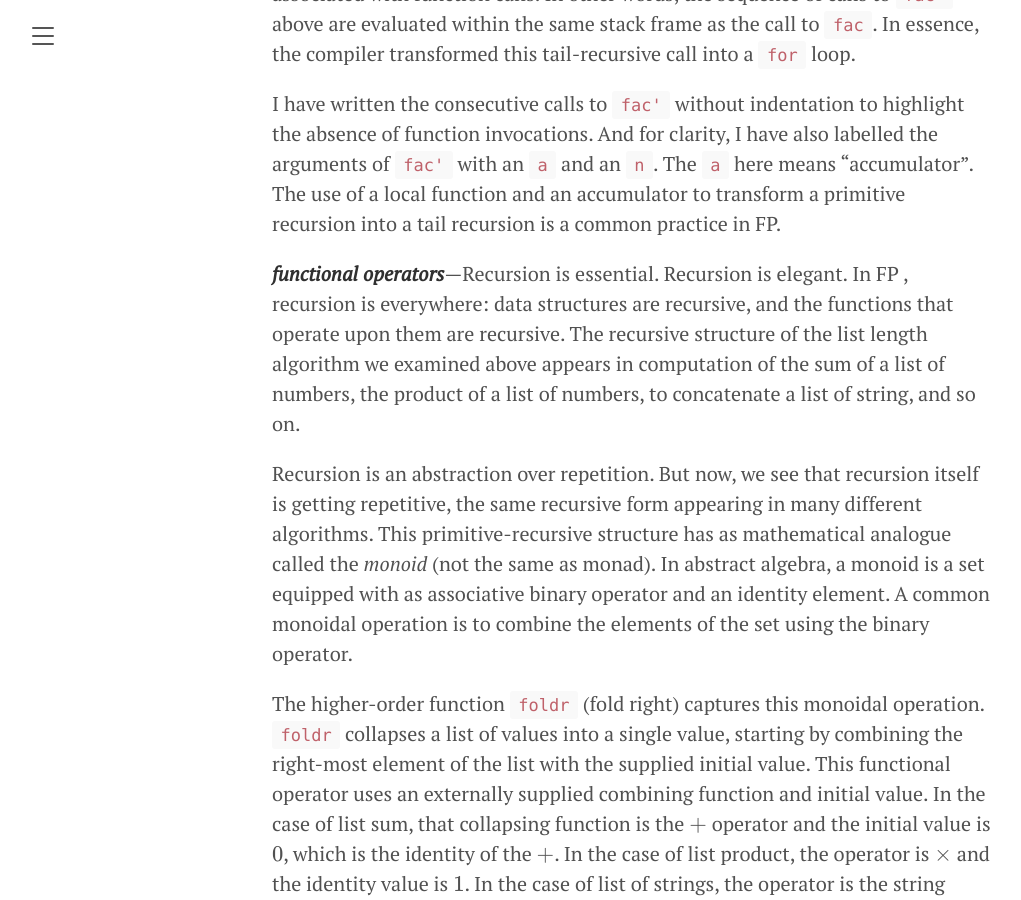
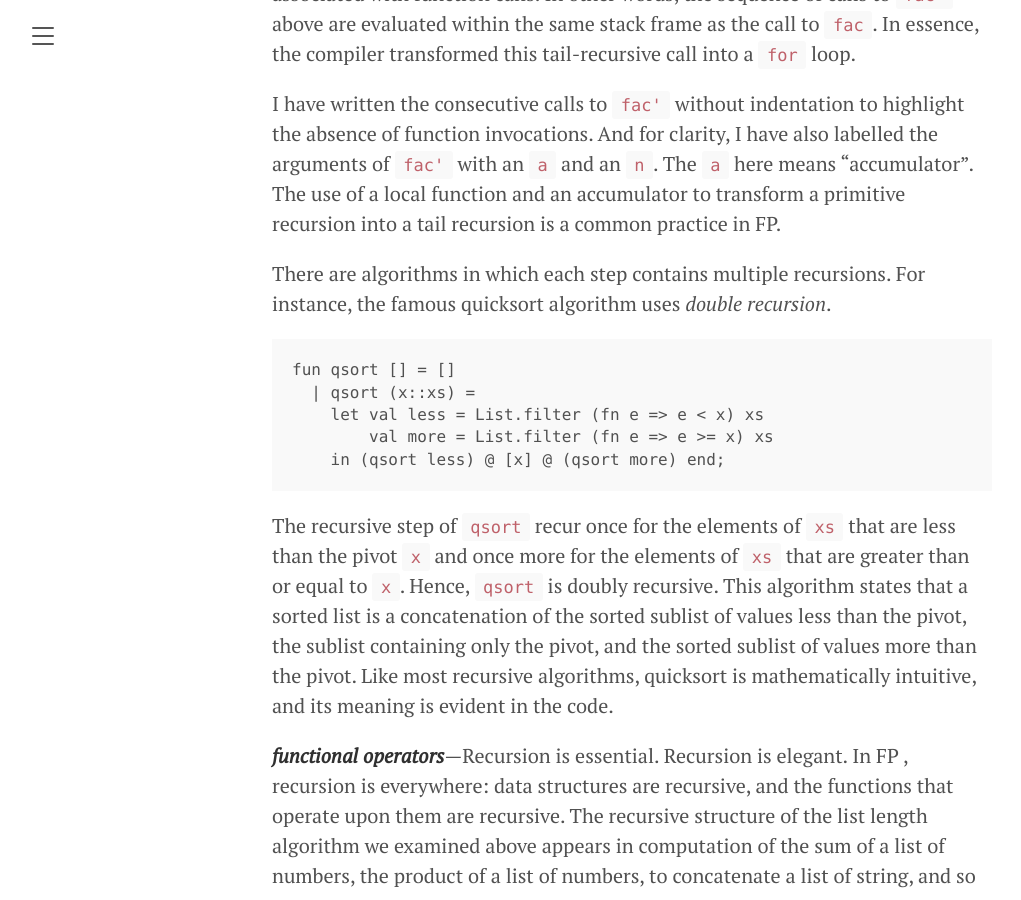
Before and after one commit to amenzwa/amenzwa.github.io, a Jekyll site: the page built from computing/ProgrammingParadigms.md, in a window 1280 px wide and 900 px high, scrolled down 29097 px. Shown: the whole window, without its empty margins (8-1029 px from the left). Built offline with Jekyll 4.4.1, drawn with Linux system fonts in a browser that asks for light colours; our own code applies the rules of GitHub Pages for plain Markdown files; formulas are drawn with MathJax 3.

Commit message:
add quicksort

````diff
--- a/computing/ProgrammingParadigms.md
+++ b/computing/ProgrammingParadigms.md
@@ -375,6 +375,18 @@ Unlike the simply recursive version, the compiler transforms tail-recursive call
 
 I have written the consecutive calls to `fac'` without indentation to highlight the absence of function invocations. And for clarity, I have also labelled the arguments of `fac'` with an `a` and an `n`. The `a` here means "accumulator". The use of a local function and an accumulator to transform a primitive recursion into a tail recursion is a common practice in FP.
 
+There are algorithms in which each step contains multiple recursions. For instance, the famous quicksort algorithm uses *double recursion*.
+
+```Haskell
+fun qsort [] = []
+  | qsort (x::xs) =
+    let val less = List.filter (fn e => e < x) xs
+        val more = List.filter (fn e => e >= x) xs
+    in (qsort less) @ [x] @ (qsort more) end;
+```
+
+The recursive step of `qsort` recur once for the elements of `xs` that are less than the pivot `x` and once more for the elements of `xs` that are greater than or equal to `x`. Hence, `qsort` is doubly recursive. This algorithm states that a sorted list is a concatenation of the sorted sublist of values less than the pivot, the sublist containing only the pivot, and the sorted sublist of values more than the pivot. Like most recursive algorithms, quicksort is mathematically intuitive, and its meaning is evident in the code.
+
 ***functional operators***—Recursion is essential. Recursion is elegant. In FP , recursion is everywhere: data structures are recursive, and the functions that operate upon them are recursive. The recursive structure of the list length algorithm we examined above appears in computation of the sum of a list of numbers, the product of a list of numbers, to concatenate a list of string, and so on.
 
 Recursion is an abstraction over repetition. But now, we see that recursion itself is getting repetitive, the same recursive form appearing in many different algorithms. This primitive-recursive structure has as mathematical analogue called the *monoid* (not the same as monad). In abstract algebra, a monoid is a set equipped with as associative binary operator and an identity element. A common monoidal operation is to combine the elements of the set using the binary operator.
````
